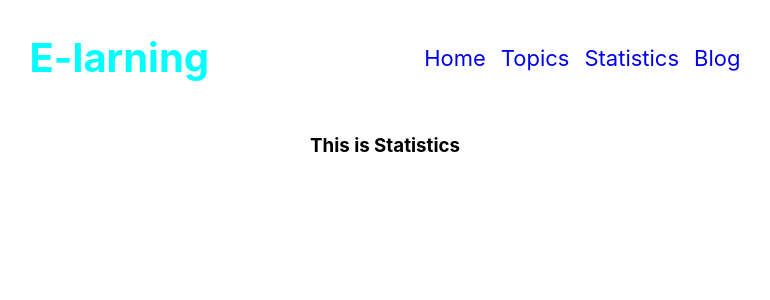
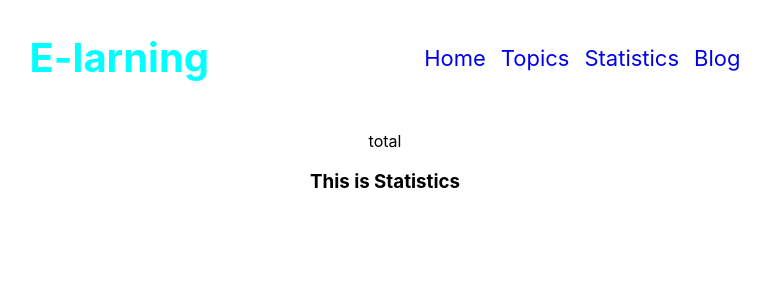
Before and after one commit to Bijoykrishna11/assignment9server, a React (Create React App) app: page /statistics in a window 1280 px wide. Shown: the top 300 px of the page, without its empty margins (255-1025 px from the left). Built offline with nearby package versions, Linux system fonts and the light colour scheme.

Commit message:
added chart

```diff
--- a/package.json
+++ b/package.json
@@ -10,6 +10,7 @@
     "react-dom": "^18.2.0",
     "react-router-dom": "^6.4.2",
     "react-scripts": "5.0.1",
+    "recharts": "^2.1.15",
     "web-vitals": "^2.1.4"
   },
   "scripts": {
--- a/src/components/SingleCourse/SingleCourse.js
+++ b/src/components/SingleCourse/SingleCourse.js
@@ -8,8 +8,9 @@ const SingleCourse = ({ singlecourse }) => {
             <img src={logo} />
             <div className="about">
                 <h2>{name}</h2>
-                <h4>{total}</h4>
+                <h4>{total} quizes</h4>
                 <button>Start Practics</button>
+
 
             </div>
         </div>
--- a/src/components/Statistics/Statistics.js
+++ b/src/components/Statistics/Statistics.js
@@ -1,9 +1,14 @@
 import React from 'react';
+import { LineChart, Line, XAxis, YAxis, CartesianGrid, Tooltip, Legend, ResponsiveContainer } from 'recharts';
 
 const Statistics = () => {
     return (
         <div>
+            <p>total</p>
             <h3>This is Statistics</h3>
+
+            <LineChart width={500} height={400}></LineChart>
+            <Line type="monotone" dataKey="total" stroke="#82ca9d" />
         </div>
     );
 };
```
Also changed, not shown: 1 other file (tests, documents, lock files or other folders).
